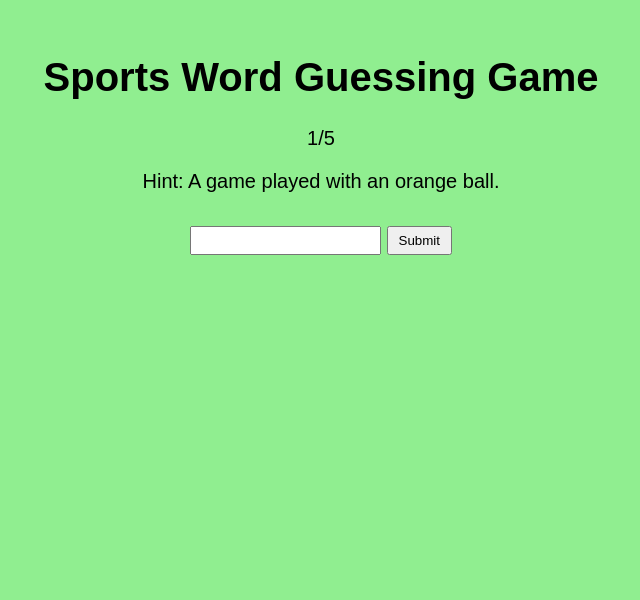
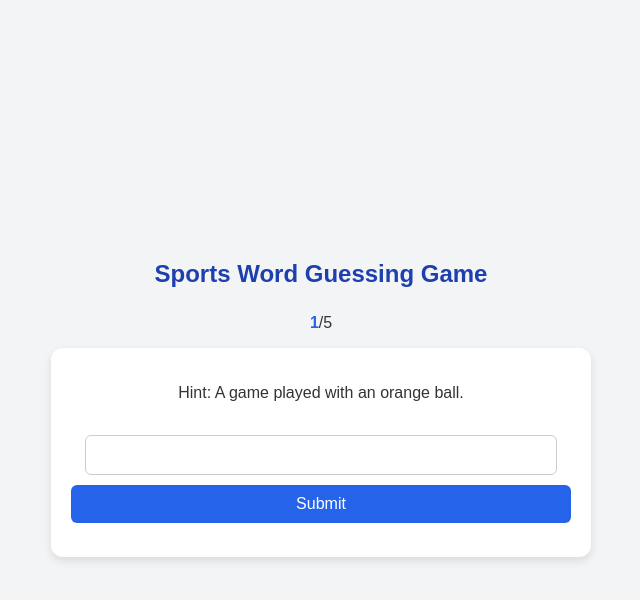
Before and after one commit to dreamtreeenglish/sports-word-guessing, a plain HTML site: page index.html in a window 1280 px wide. Shown: the whole page, without its empty margins (319-959 px from the left). Drawn offline with Linux system fonts and the light colour scheme.

Commit message:
adds styling

```diff
--- a/styles.css
+++ b/styles.css
@@ -1,22 +1,78 @@
+/* General Styles */
 body {
+  display: flex;
+  flex-direction: column;
+  align-items: center;
+  justify-content: center;
+  min-height: 100vh;
+  background-color: #f3f4f6;
+  color: #333;
   font-family: Arial, sans-serif;
+  margin: 0;
+}
+
+/* Game Container */
+#game-container {
+  background: white;
+  padding: 20px;
+  border-radius: 12px;
+  box-shadow: 0 4px 10px rgba(0, 0, 0, 0.1);
   text-align: center;
-  padding: 20px;
-  font-size: 20px;
-  background-color: lightgreen;
+  width: 500px;
 }
-#hint {
-  font-size: 20px;
+
+/* Heading */
+h1 {
+  font-size: 24px;
+  font-weight: bold;
+  color: #1e40af;
   margin-bottom: 10px;
 }
-input {
-  padding: 5px;
+
+/* Counter */
+p span#counter {
+  font-weight: bold;
+  color: #2563eb;
 }
+
+/* Hint Text */
+#hint {
+  font-size: 16px;
+  font-weight: 500;
+  margin-bottom: 10px;
+}
+
+/* Input Field */
+#guess {
+  width: 90%;
+  padding: 10px;
+  border: 1px solid #ccc;
+  border-radius: 6px;
+  margin-top: 5px;
+  font-size: 16px;
+}
+
+/* Submit Button */
 button {
-  padding: 5px 10px;
+  width: 100%;
+  padding: 10px;
+  margin-top: 10px;
+  background-color: #2563eb;
+  color: white;
+  border: none;
+  border-radius: 6px;
+  font-size: 16px;
   cursor: pointer;
+  transition: background 0.3s ease-in-out;
 }
+
+button:hover {
+  background-color: #1e3a8a;
+}
+
+/* Message */
 #message {
   margin-top: 10px;
+  font-size: 14px;
   font-weight: bold;
 }
```
